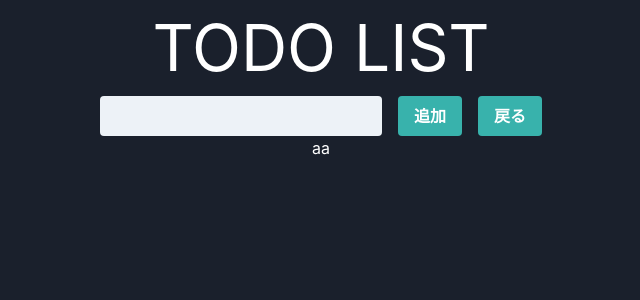
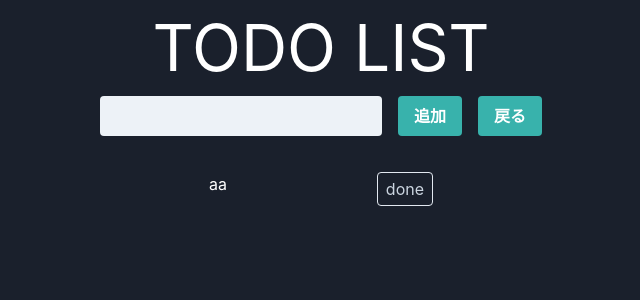
Before and after one commit to tsurumiii/react-hooks-app, a React (Create React App) app: page /todo in a window 1280 px wide. Shown: the top 300 px of the page, without its empty margins (319-959 px from the left). Built offline with nearby package versions, Linux system fonts and the light colour scheme.

Commit message:
update todo page to redux function [src/page/todo.js]

```diff
--- a/src/page/todo.js
+++ b/src/page/todo.js
@@ -17,13 +17,11 @@ function TodoPage() {
 
 
   const handleInputChange = (event) => {
-    console.log(event.target.value)
     setInput(event.target.value)
   }
 
   const addTodoFunction = () => {
-    if (input.length != 0) {
-      console.log(input)
+    if (input.length !== 0) {
       dispatch({
         type: 'ADDTODO', todo: {
           todo: input,
@@ -35,7 +33,15 @@ function TodoPage() {
     } else {
       alert('フォームになんもないぞ')
     }
+  }
 
+  const deleteTodoFunction = (index) => {
+    console.log(index)
+    dispatch({ type: 'DELETE_TODO', index: index })
+  }
+
+  const doneTodoFunction = (index) => {
+    dispatch({ type: 'DONE_TODO', index: index })
   }
 
   return (
@@ -58,10 +64,33 @@ function TodoPage() {
           className=" ml-4 flex-shrink-0 bg-teal-500 hover:bg-teal-600 focus:outline-none focus:shadow-outline text-white font-bold py-2 px-4 rounded"
         >戻る</button>
       </div>
-      <div>
-        {store.todos.map((todo, index) => {
-          return <div key={index} className="text-white">{todo.todo}</div>
-        })}
+      <div className="flex justify-center mt-5">
+        <div>
+          {store.todos.map((todo, index) => {
+            return (
+              <div className="text-white w-64 py-4 px-4 hover:bg-gray-700 flex justify-between">
+                <div key={index} >
+                  {todo.todo}
+                </div>
+                <div className="flex">
+                  <div onClick={() => doneTodoFunction(index)} className="border rounded px-2 py py-1 text-gray-400 hover:bg-gray-800 cursor-pointer">
+                    done
+                  </div>
+                  {
+                    todo.done ?
+                      <div
+                        onClick={() => deleteTodoFunction(index)}
+                        className="border rounded ml-3 px-2 py py-1 text-gray-400 hover:bg-gray-800 cursor-pointer"
+                      >
+                        delete
+                      </div> :
+                      <div></div>
+                  }
+                </div>
+              </div>
+            )
+          })}
+        </div>
       </div>
     </div>
   )
```
